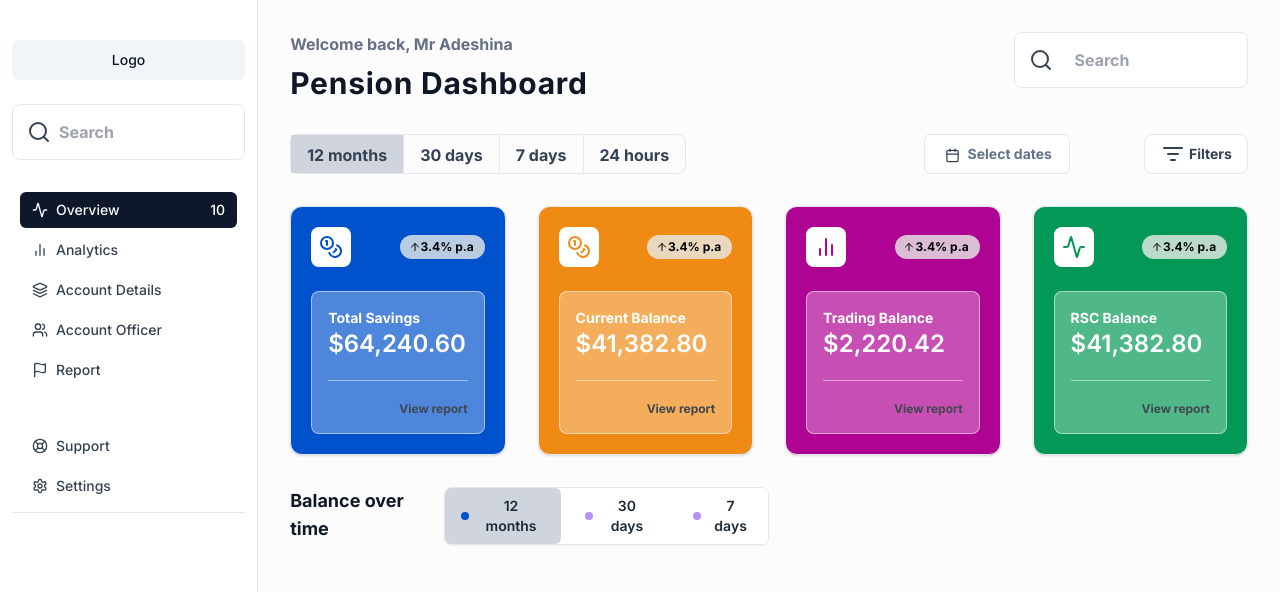
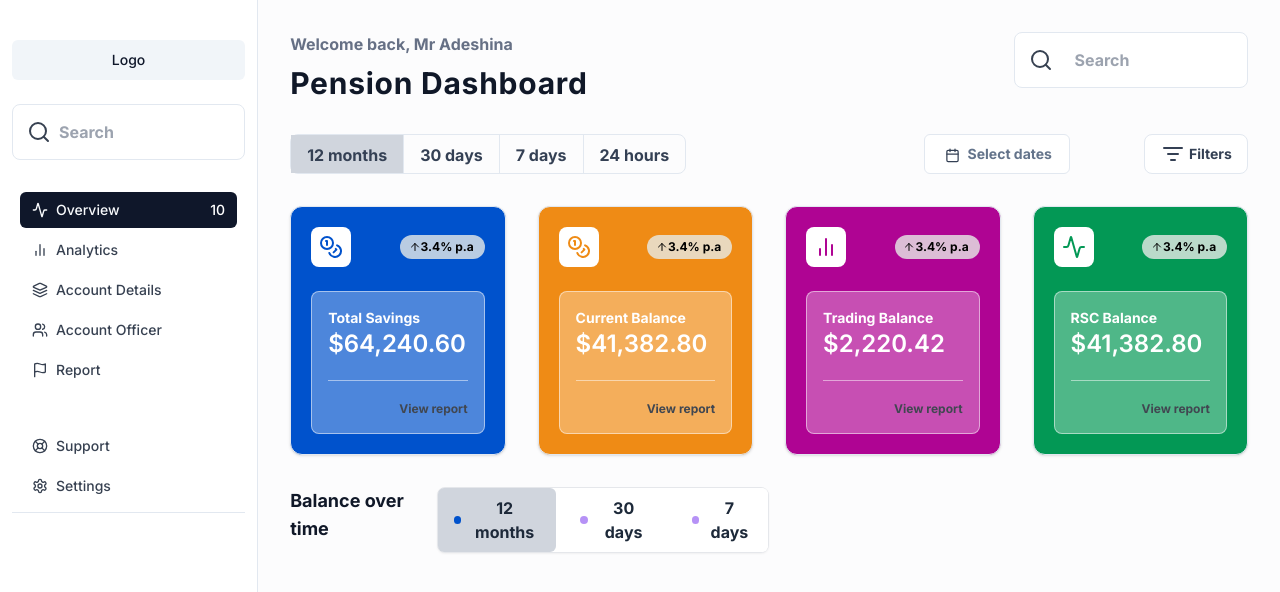
Before and after one commit to Drifty-Cyber/o-dash-next, a Next.js app: page / in a window 1280 px wide. Shown: the top 592 px of the page. Built offline with nearby package versions, Linux system fonts and the light colour scheme; what tailwindcss-debug-screens would draw is missing.

Commit message:
chore: add styles

```diff
--- a/app/page.tsx
+++ b/app/page.tsx
@@ -82,7 +82,6 @@ export default function Home() {
 
         <section className="w-1/2 h-14 py-[10px] px-[14px] gap-2 flex items-center border border-gray-[#D0D5DD] rounded-[8px] justify-self-end bg-[white]">
           <span>
-            {/* <CiSearch className="text-xl  " /> */}
             <Search />
           </span>
           <input
--- a/components/ChartTabButtons.tsx
+++ b/components/ChartTabButtons.tsx
@@ -13,7 +13,7 @@ export default function ChartTabButtons({ options }: ChartTabButtons) {
         <button
           key={index}
           onClick={() => setSelected(option)}
-          className={`text-[#1D2939] flex items-center px-4 py-2 text-sm font-semibold rounded-md focus:outline-none transition-colors ${
+          className={`text-[#1D2939] flex items-center px-4 py-2 rounded-md focus:outline-none transition-colors ${
             selected === option ? "bg-[#D0D5DD]" : "bg-white hover:bg-gray-100"
           }`}
         >
--- a/components/TabbedButtons.tsx
+++ b/components/TabbedButtons.tsx
@@ -15,7 +15,7 @@ export default function TabbedButtons({}: Props) {
   };
 
   return (
-    <div className="flex border rounded-[8px] max-w-fit h-10">
+    <div className="flex border rounded-[8px] max-w-fit h-10 transition-colors">
       <button
         className={`text-[#344054] p-1 hover:text-[#1D2939] px-4 py-2 focus:outline-none ${
           activeTab === 1 ? "text-[#1D2939] bg-[#D0D5DD]" : ""
```
